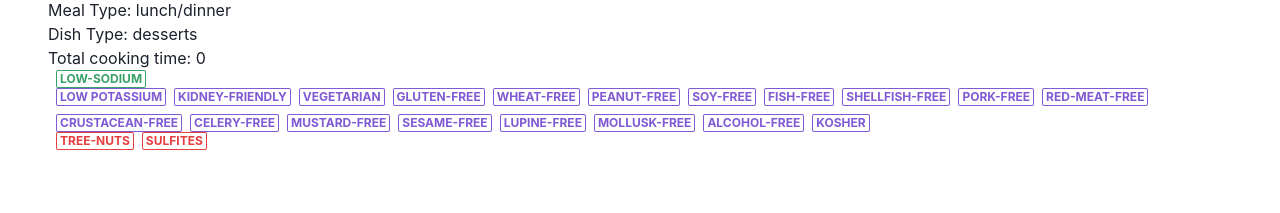
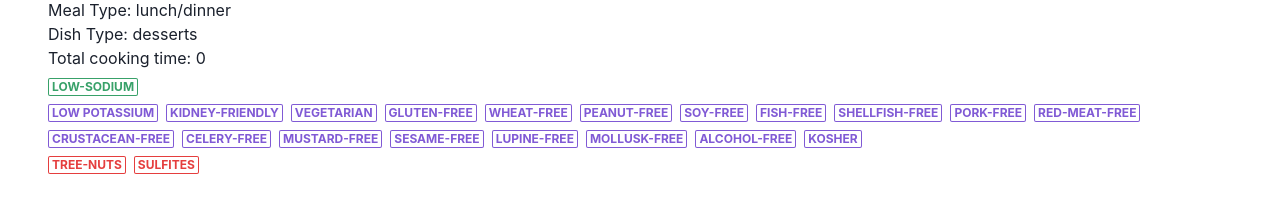
Before and after one commit to barbara-btfl/react-basics-project-barbara, a React (Vite) app: page / in a window 1280 px wide. Both pictures are taken after a click on the element 224 px from the left and 558 px from the top of the page. Shown: the part 489-702 px from the top of the page. Built offline with nearby package versions, Linux system fonts and the light colour scheme.

Commit message:
Onnodige margin verwijderd

```diff
--- a/src/components/RecipeCard.jsx
+++ b/src/components/RecipeCard.jsx
@@ -50,7 +50,7 @@ export const RecipeCard = ({ recipe, onClick }) => {
       <Divider />
       <CardFooter minHeight={"6rem"}>
         {recipeDetail.dietLabels && (
-          <Wrap ml={3} spacing="0.5rem">
+          <Wrap spacing="0.5rem">
             {recipeDetail.dietLabels.map((label, index) => (
               <WrapItem key={index}>
                 <Badge variant="outline" colorScheme="green">
@@ -61,7 +61,7 @@ export const RecipeCard = ({ recipe, onClick }) => {
           </Wrap>
         )}
         {recipeDetail.cautions && (
-          <Wrap ml={3} spacing="0.5rem">
+          <Wrap spacing="0.5rem">
             {recipeDetail.cautions.map((caution, index) => (
               <WrapItem key={index}>
                 <Badge variant="outline" colorScheme="red">
@@ -72,7 +72,7 @@ export const RecipeCard = ({ recipe, onClick }) => {
           </Wrap>
         )}
         {recipeDetail.healthLabels && (
-          <Wrap ml={3} spacing="0.5rem">
+          <Wrap spacing="0.5rem">
             {recipeDetail.healthLabels.map((label, index) => (
               <WrapItem key={index}>
                 <Badge variant="outline" colorScheme="purple">
--- a/src/pages/RecipeDetailPage.jsx
+++ b/src/pages/RecipeDetailPage.jsx
@@ -41,8 +41,8 @@ export const RecipeDetailPage = ({ recipeKey, onBack }) => {
               <Text>Dish Type: {recipe.recipe.dishType.join(", ")}</Text>
               <Text>Total cooking time: {recipe.recipe.totalTime}</Text>
               {recipe.recipe.dietLabels && (
-                <Text>
-                  <Wrap ml={2} spacing="8px">
+                <Text marginTop="0.5rem">
+                  <Wrap spacing="0.5rem">
                     {recipe.recipe.dietLabels.map((label, index) => (
                       <WrapItem key={index}>
                         <Badge variant="outline" colorScheme="green">
@@ -54,8 +54,8 @@ export const RecipeDetailPage = ({ recipeKey, onBack }) => {
                 </Text>
               )}
               {recipe.recipe.healthLabels && (
-                <Text>
-                  <Wrap ml={2} spacing="8px">
+                <Text marginTop="0.5rem" maxWidth={"100%"}>
+                  <Wrap spacing="0.5rem">
                     {recipe.recipe.healthLabels.map((label, index) => (
                       <WrapItem key={index}>
                         <Badge variant="outline" colorScheme="purple">
@@ -67,8 +67,8 @@ export const RecipeDetailPage = ({ recipeKey, onBack }) => {
                 </Text>
               )}
               {recipe.recipe.cautions && (
-                <Text>
-                  <Wrap ml={2} spacing="8px">
+                <Text marginTop="0.5rem">
+                  <Wrap spacing="0.5rem">
                     {recipe.recipe.cautions.map((label, index) => (
                       <WrapItem key={index}>
                         <Badge variant="outline" colorScheme="red">
```
